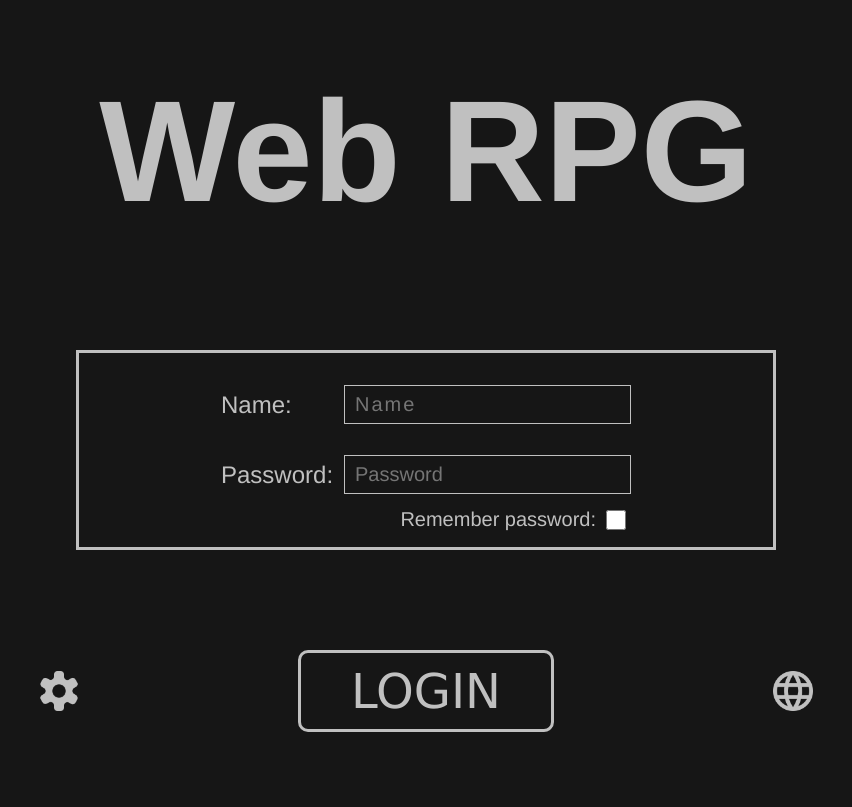
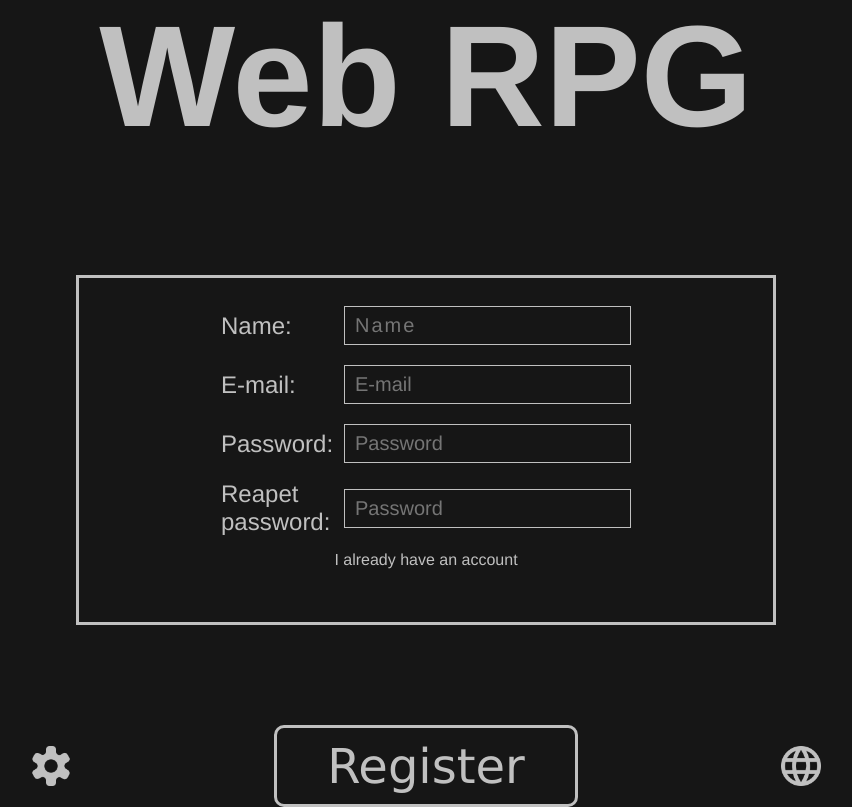
Before and after one commit to TheNesko/WebRpg, a PHP site: page /public/login.htm in a window 1280 px wide. Shown: the whole page, without its empty margins (214-1066 px from the left). Before the commit the page ends 732 px from the top, so only its background shows below. Run offline with PHP 8.4, Linux system fonts and the light colour scheme.

Commit message:
adding register-page

```diff
--- a/public/SCSS/_login-page.scss
+++ b/public/SCSS/_login-page.scss
@@ -2,11 +2,24 @@
 @import '_mixins';
 
 
+
 .container{
+    a{
+        color:$secondary-color;
+        text-decoration: none;
+    }
+
+    .account-help{
+        @include centerElement(space-around,center);
+        @include Size(100%, 40px)
+    }
+
     .content{
         .login-form{
-            @include Size(70%, 200px);
+            @include minSize(70%, 250px);
             @include centerElement(center,center);
+            gap:20px;
+            flex-direction: column;
             border: 3px solid $secondary-color;
 
             form{
@@ -51,7 +64,60 @@
 
 
                     }
+                }
+            }
+        }
 
+        .register-form{
+            @include minSize(70%, 350px);
+            @include centerElement(center,center);
+            gap:20px;
+            flex-direction: column;
+
+            border: 3px solid $secondary-color;
+
+            form{
+                @include centerElement(center,center);
+                @include Size(450px, 200px);
+
+                flex-direction: column;
+                gap:20px;
+
+                padding: 20px;
+
+                .register{
+                    @include centerElement(space-between, center);
+                    @include Size(100%, 50px);
+                    font-size: 1.5em;
+                    color: $secondary-color;
+
+
+                    input{
+                        background-color: $first-color;
+                        border: 1px solid $secondary-color;
+                        color: $secondary-color;
+                        border-radius: none;
+                        padding: 7px 10px;
+                        font-size:20px;
+                    }
+                    input[type="text"]{
+                        letter-spacing: 2px;
+                    }
+                    label{
+                        @include centerElement(flex-start,center);
+                    }
+                }
+                .checkbox{
+                    @include Size(400px,0px);
+                    @include centerElement(flex-end, center);
+                    gap:10px;
+
+                    font-size: 20px;
+                    input[type="checkbox"]{
+                        @include Size(20px,20px);
+
+
+                    }
                 }
             }
         }
--- a/public/SCSS/welcome-page.css
+++ b/public/SCSS/welcome-page.css
@@ -1,9 +1,22 @@
+.container a {
+  color: rgb(192, 192, 192);
+  text-decoration: none;
+}
+.container .account-help {
+  display: flex;
+  justify-content: space-around;
+  align-items: center;
+  width: 100%;
+  height: 40px;
+}
 .container .content .login-form {
-  width: 70%;
-  height: 200px;
+  min-width: 70%;
+  min-height: 250px;
   display: flex;
   justify-content: center;
   align-items: center;
+  gap: 20px;
+  flex-direction: column;
   border: 3px solid rgb(192, 192, 192);
 }
 .container .content .login-form form {
@@ -54,11 +67,73 @@
   width: 20px;
   height: 20px;
 }
+.container .content .register-form {
+  min-width: 70%;
+  min-height: 350px;
+  display: flex;
+  justify-content: center;
+  align-items: center;
+  gap: 20px;
+  flex-direction: column;
+  border: 3px solid rgb(192, 192, 192);
+}
+.container .content .register-form form {
+  display: flex;
+  justify-content: center;
+  align-items: center;
+  width: 450px;
+  height: 200px;
+  flex-direction: column;
+  gap: 20px;
+  padding: 20px;
+}
+.container .content .register-form form .register {
+  display: flex;
+  justify-content: space-between;
+  align-items: center;
+  width: 100%;
+  height: 50px;
+  font-size: 1.5em;
+  color: rgb(192, 192, 192);
+}
+.container .content .register-form form .register input {
+  background-color: #161616;
+  border: 1px solid rgb(192, 192, 192);
+  color: rgb(192, 192, 192);
+  border-radius: none;
+  padding: 7px 10px;
+  font-size: 20px;
+}
+.container .content .register-form form .register input[type=text] {
+  letter-spacing: 2px;
+}
+.container .content .register-form form .register label {
+  display: flex;
+  justify-content: flex-start;
+  align-items: center;
+}
+.container .content .register-form form .checkbox {
+  width: 400px;
+  height: 0px;
+  display: flex;
+  justify-content: flex-end;
+  align-items: center;
+  gap: 10px;
+  font-size: 20px;
+}
+.container .content .register-form form .checkbox input[type=checkbox] {
+  width: 20px;
+  height: 20px;
+}
 
 * {
   margin: 0;
   box-sizing: border-box;
   font-family: "Franklin Gothic Medium", "Arial Narrow", Arial, sans-serif;
+}
+
+body {
+  background-color: #161616;
 }
 
 .container {
@@ -183,4 +258,7 @@
 }
 .container .welcome-page {
   display: none;
+}
+.container .login-page {
+  display: none;
 }/*# sourceMappingURL=welcome-page.css.map */
--- a/public/SCSS/welcome-page.scss
+++ b/public/SCSS/welcome-page.scss
@@ -7,8 +7,15 @@
     font-family: 'Franklin Gothic Medium', 'Arial Narrow', Arial, sans-serif;
 }
 
+
 $first-color: #161616;
 $secondary-color:rgb(192, 192, 192);
+
+
+body{
+    background-color: $first-color;
+}
+
 
 
 .container{
@@ -142,7 +149,6 @@ $secondary-color:rgb(192, 192, 192);
                     border-color:$first-color;
                     cursor:pointer;
                 }
-
             }
         }
     }
@@ -156,17 +162,13 @@ $secondary-color:rgb(192, 192, 192);
 
 
 
-
-
-
-
-
-
-
-    // .welcome-page{
-    //     display: none;
-    // }
+    .welcome-page{
+        display: none;
+    }
     .login-page{
         display:none;
     }
+    // .register-page{
+    //     display: none;
+    // }
 }
--- a/public/login.htm
+++ b/public/login.htm
@@ -19,7 +19,7 @@
             </div>
             <div class="nav">
                 <div class="dropdown">
-                    <button class="options" id="settings" onclick="dropdownAnim('welcome','settings')"><img class="options-icon" src="../public/sources/images/icons/options_icon.png" alt=""></button>
+                    <button class="options" id="settings" onclick="dropdownAnim('welcome','settings')"><img class="options-icon" src="sources/images/icons/options_icon.png" alt=""></button>
                     <div class="dropdown-content" class="settings-content">
                         <ul>
                             <li>
@@ -92,6 +92,10 @@
                         <label for="password">Password: </label>
                         <input type="password" name="" id="login-username" placeholder="Password">
                     </div>
+                    <div class="account-help">
+                        <a href="">I already haven't an account</a>
+                        <a href="">I forgot my password or username</a>
+                    </div>
                     <div class="login checkbox">
                         <label for="checkbox">Remember password: </label>
                         <input type="checkbox" id="checkbox" value="Remember passoword">
@@ -101,7 +105,7 @@
 
             <div class="nav">
                 <div class="dropdown">
-                    <button class="options" id="settings" onclick="dropdownAnim('login','settings')"><img class="options-icon" src="../public/sources/images/icons/options_icon.png" alt=""></button>
+                    <button class="options" id="settings" onclick="dropdownAnim('login','settings')"><img class="options-icon" src="sources/images/icons/options_icon.png" alt=""></button>
                     <div class="dropdown-content" class="settings-content">
                         <ul>
                             <li>
@@ -158,8 +162,94 @@
             </div>
         </div>
 
+        <div class="content register-page">
+            <div class="logo">
+                <h1>Web RPG</h1>
 
+                <img src="" alt="">
+            </div>
+            <div class="register-form">
+                <form>
+                    <div class="register username">
+                        <label for="username">Name: </label>
+                        <input type="text" name="" id="resgister-username" placeholder="Name">
+                    </div>
+                    <div class="register email">
+                        <label for="email">E-mail: </label>
+                        <input type="email" id="email" placeholder="E-mail">
+                    </div>
+                    <div class="register password">
+                        <label for="password">Password: </label>
+                        <input type="password" name="" id="register-password" placeholder="Password">
+                    </div>
+                    <div class="register reapet-password">
+                        <label for="r-password">Reapet password: </label>
+                        <input type="password" name="" id="register-reapet-password" placeholder="Password">
+                    </div>
+                </form>
+                <div class="account-help">
+                    <a href="">I already have an account</a>
+                </div>
+            </div>
 
+            <div class="nav">
+                <div class="dropdown">
+                    <button class="options" id="settings" onclick="dropdownAnim('register','settings')"><img class="options-icon" src="sources/images/icons/options_icon.png" alt=""></button>
+                    <div class="dropdown-content" class="settings-content">
+                        <ul>
+                            <li>
+                                <button class="element">
+                                    Music
+                                </button>
+                            </li>
+                            <li>
+                                <button class="element">
+                                    Sound
+                                </button>
+                            </li>
+                            <li>
+                                <button class="element">
+                                    Info
+                                </button>
+                            </li>
+                        </ul>
+                    </div>
+                </div>
+
+                <a class="play" href="#register-page">Register</a>
+
+                <div class="dropdown">
+                    <button class="options" id="language" onclick="dropdownAnim('register','language')">
+
+                        <img class="language-icon"src="sources/images/icons/language_web_icon.png" alt="">
+                    </button>
+                        <div class="dropdown-content" class="language-content">
+                        <ul>
+                            <li>
+                                <button class="element">
+                                    English
+                                </button>
+                            </li>
+                            <li>
+                                <button class="element">
+                                    Polish
+                                </button>
+                            </li>
+                            <li>
+                                <button class="element">
+                                    Deutsch
+                                </button>
+                            </li>
+                            <li>
+                                <button class="element">
+                                    Deutsch
+                                </button>
+                            </li>
+                        </ul>
+                    </div>
+                </div>
+            </div>
+        </div>
     </div>
     <script src="js/animations.js"></script>
 </body>
```
Also changed, not shown: 1 other file.
